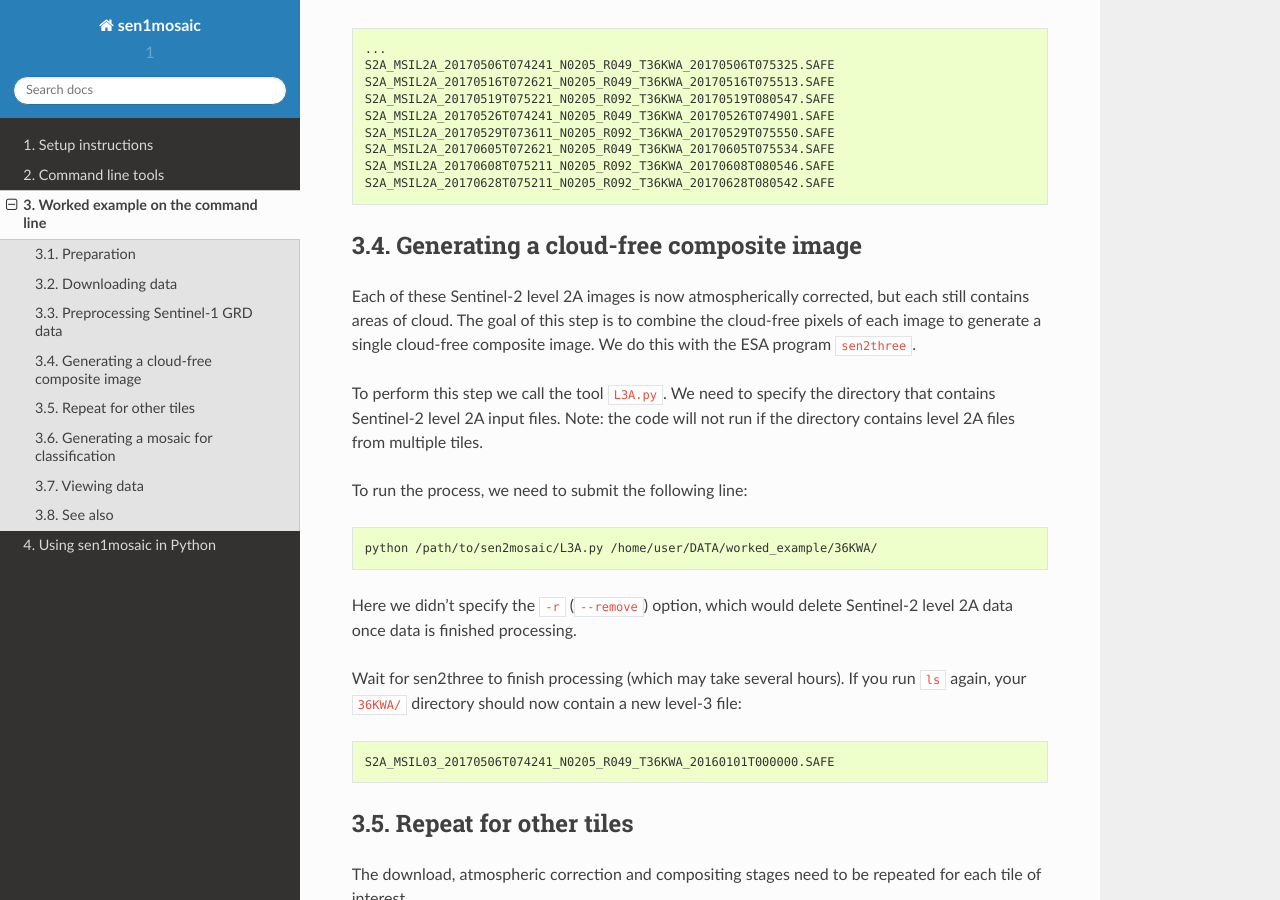
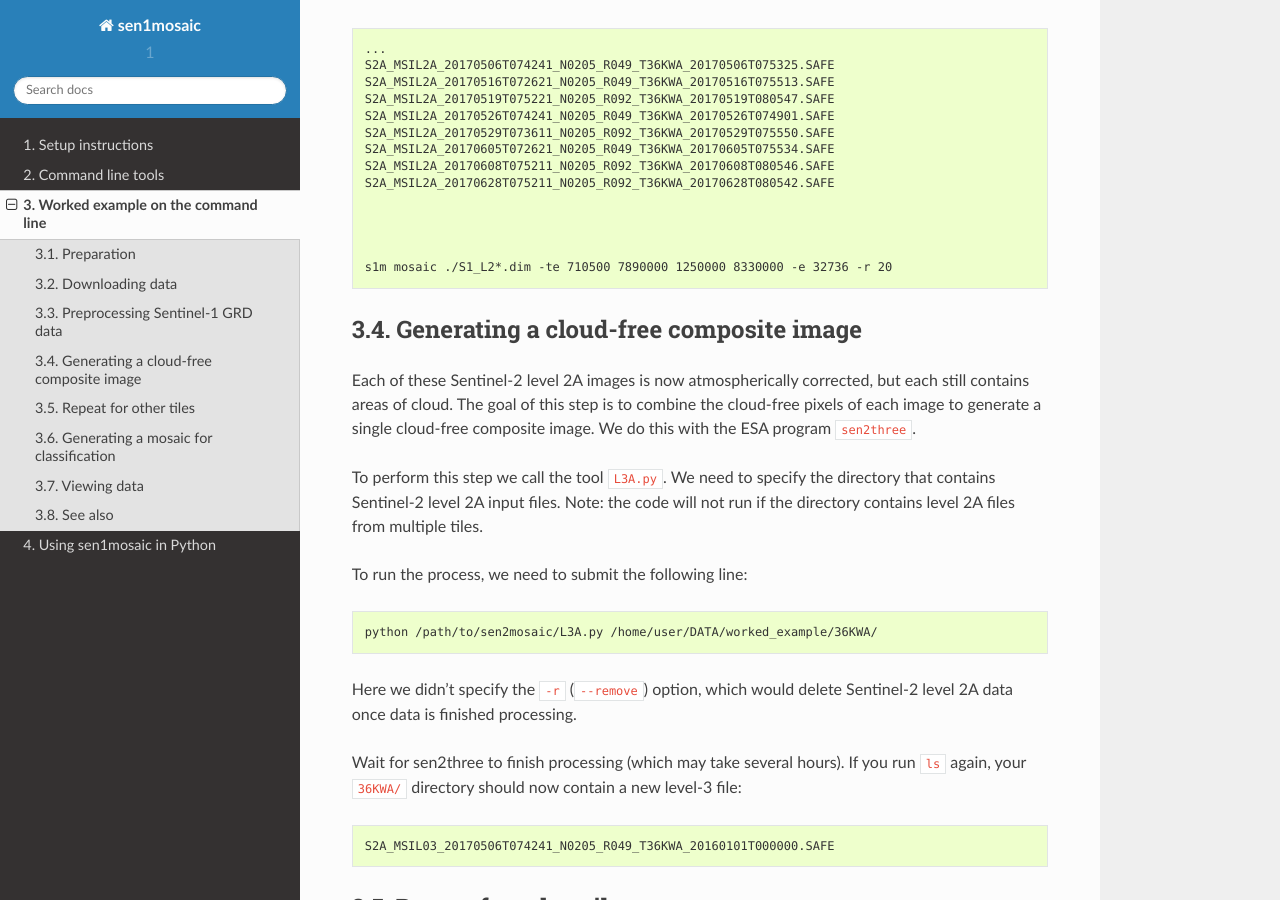
Before and after one commit to smfm-project/sen1mosaic, a Sphinx documentation site: the page built from docs/source/worked_example.rst, in a window 1280 px wide and 900 px high, scrolled down 1897 px. Built offline with Sphinx 7.4.7 and the Read the Docs theme 2.0.0, drawn with Linux system fonts in a browser that asks for light colours.

Commit message:
Saving mosaic generation command

```diff
--- a/docs/source/worked_example.rst
+++ b/docs/source/worked_example.rst
@@ -82,6 +82,10 @@ Wait for all files to be processed to level 2A before proceeding. If you run ``l
     S2A_MSIL2A_20170628T075211_N0205_R092_T36KWA_20170628T080542.SAFE
 
 
+
+
+    s1m mosaic ./S1_L2*.dim -te 710500 7890000 1250000 8330000 -e 32736 -r 20
+
 Generating a cloud-free composite image
 ---------------------------------------
 
```
